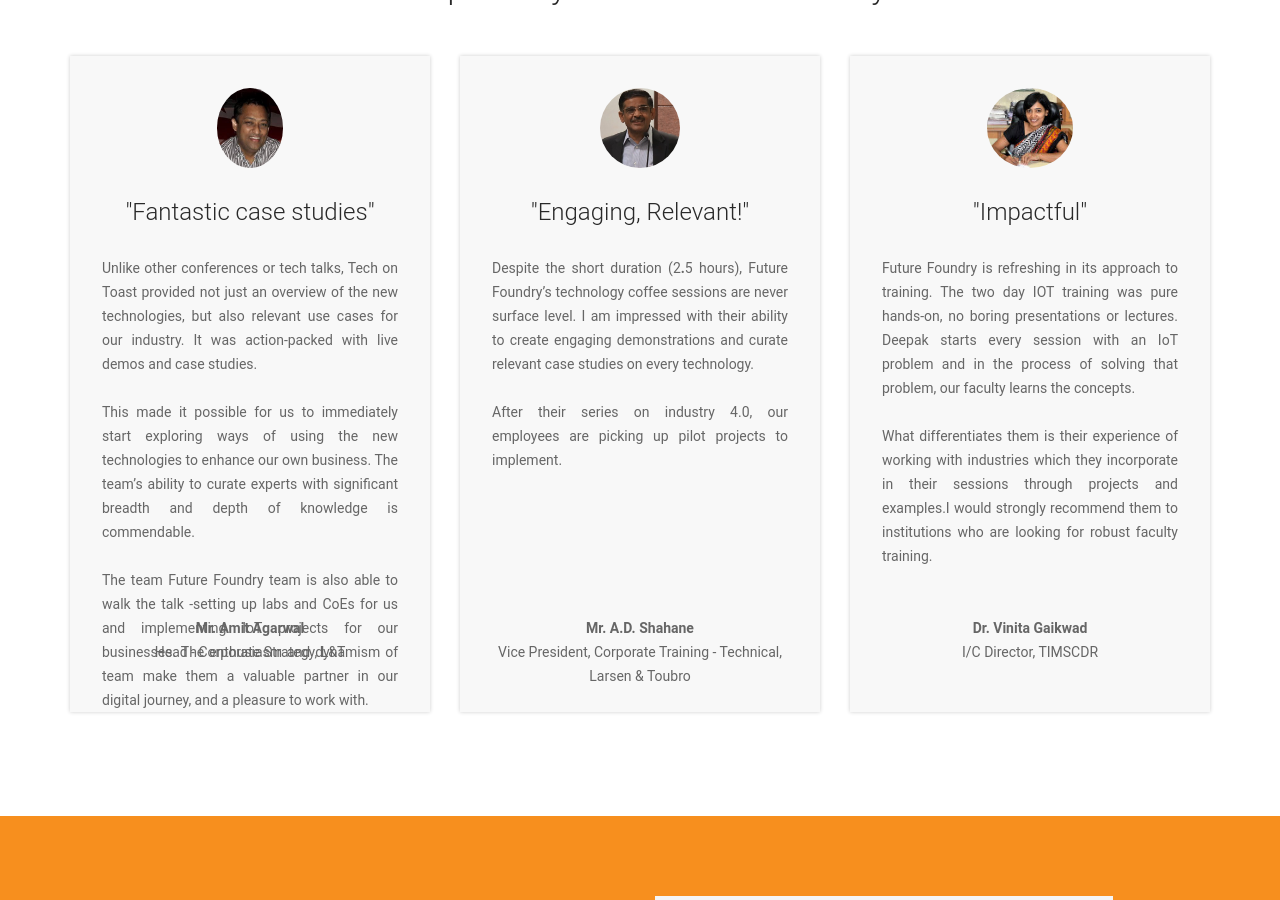
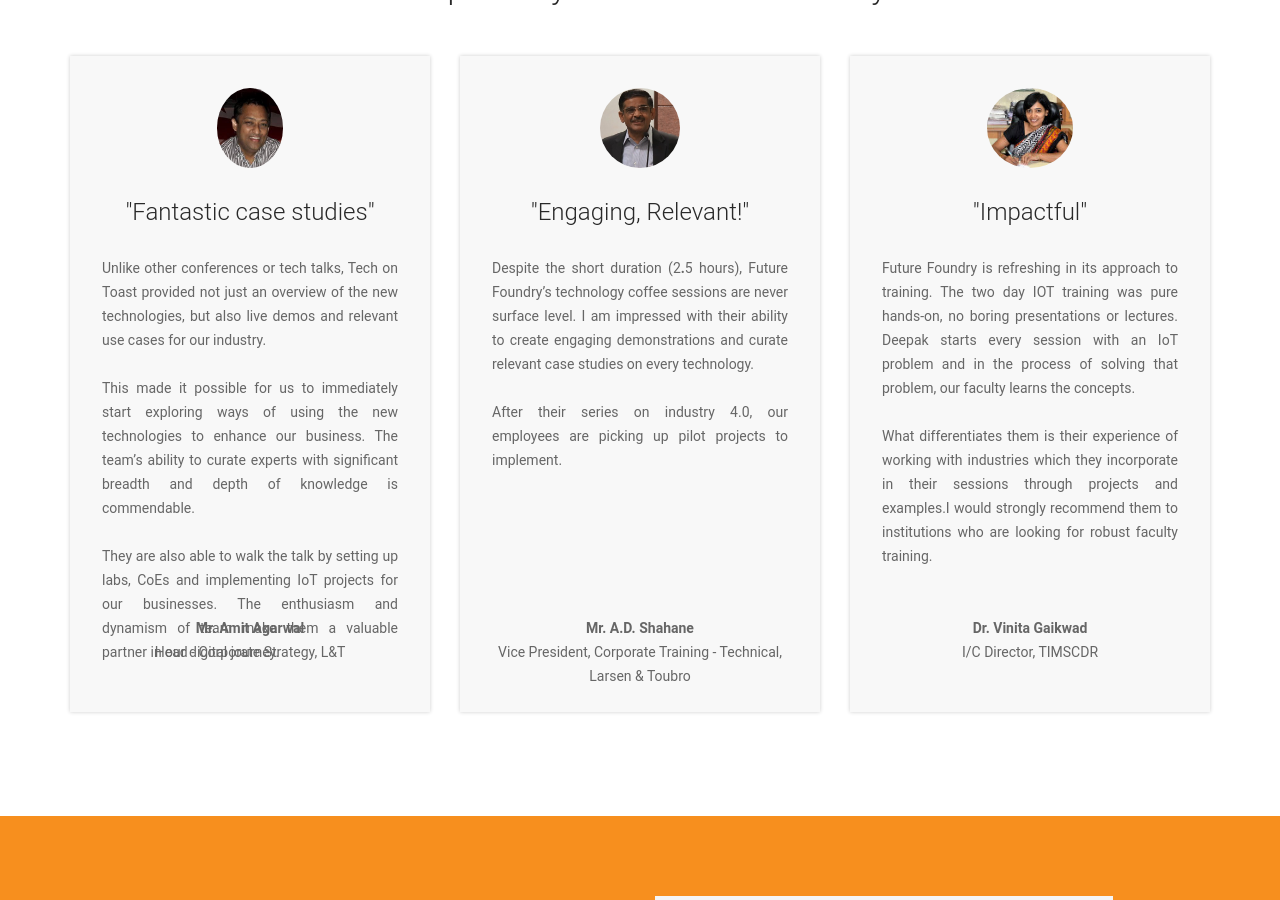
Before and after one commit to akshatkedia/fresher-foundry, a Jekyll site: the page built from index.md, in a window 1280 px wide and 900 px high, scrolled down 2612 px. Built offline with Jekyll 4.4.1, drawn with Linux system fonts in a browser that asks for light colours.

Commit message:
Updated Index

```diff
--- a/index.md
+++ b/index.md
@@ -66,14 +66,13 @@ testimonials:
 - name: Mr. Amit Agarwal
   image: "/uploads/amit%20ag.jpg"
   testimonial: "Unlike other conferences or tech talks, Tech on Toast provided not
-    just an overview of the new technologies, but also relevant use cases for our
-    industry. It was action-packed with live demos and case studies. \n\nThis made
-    it possible for us to immediately start exploring ways of using the new technologies
-    to enhance our own business. The team's ability to curate experts with significant
-    breadth and depth of knowledge is commendable. \n\nThe team Future Foundry team
-    is also able to walk the talk -setting up labs and CoEs for us and implementing
+    just an overview of the new technologies, but also live demos and relevant use
+    cases for our industry. \n\nThis made it possible for us to immediately start
+    exploring ways of using the new technologies to enhance our business. The team's
+    ability to curate experts with significant breadth and depth of knowledge is commendable.
+    \n\nThey are also able to walk the talk by setting up labs, CoEs and implementing
     IoT projects for our businesses. The enthusiasm and dynamism of team make them
-    a valuable partner in our digital journey, and a pleasure to work with."
+    a valuable partner in our digital journey."
   company: 'Head - Corporate Strategy, L&T '
   adjective: Fantastic case studies
 - name: Mr. A.D. Shahane
```
